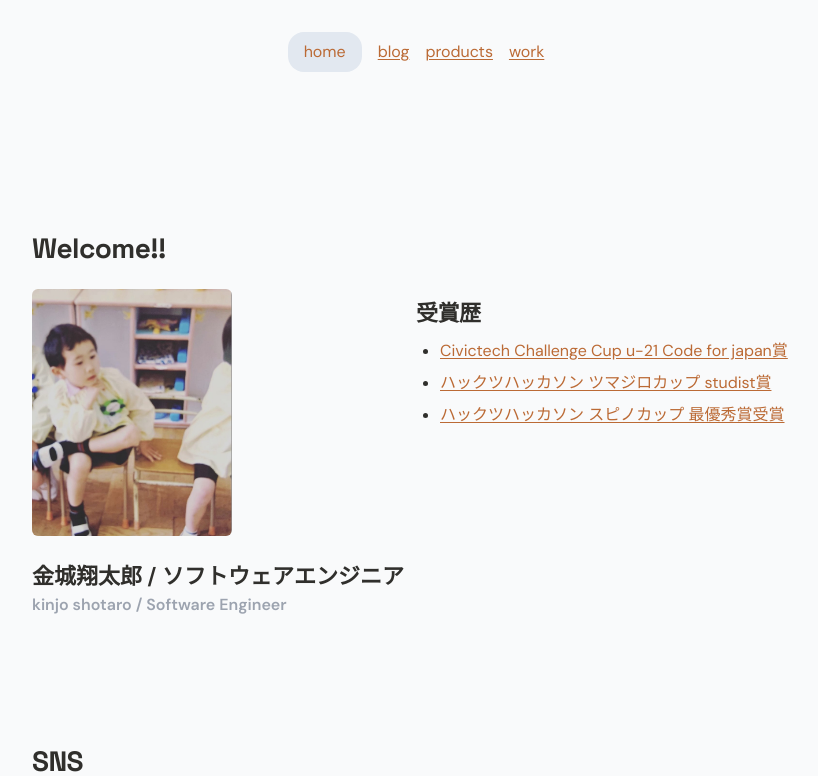
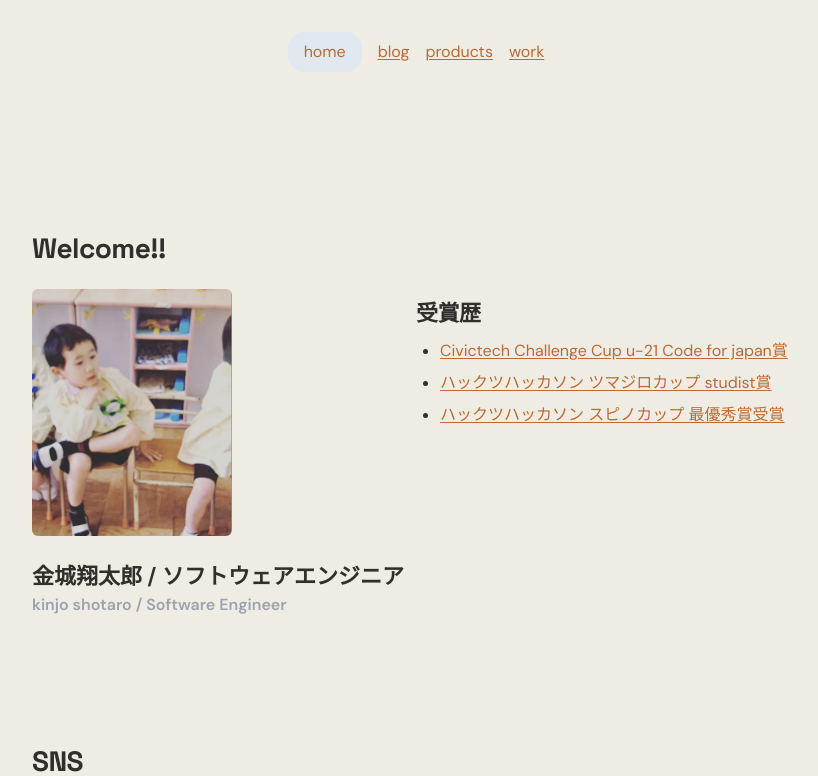
Before and after one commit to kinjo1130/portfolio-v4, a Next.js app: page / in a window 1280 px wide. Shown: the top 776 px of the page, without its empty margins (224-1042 px from the left). Built offline with nearby package versions, Linux system fonts and the light colour scheme; no server answers.

Commit message:
fix: layoutの背景をpaperトークンに置換

```diff
--- a/pages/layout.tsx
+++ b/pages/layout.tsx
@@ -32,7 +32,9 @@ export default function Layout({
     // }
   }, []);
   return (
-    <div className={`bg-gray-50 ${className}`}>
+    <div
+      className={`min-h-screen bg-surface-page text-ink-primary ${className ?? ""}`}
+    >
       <div className="flex justify-center">
         <Header />
       </div>
```
